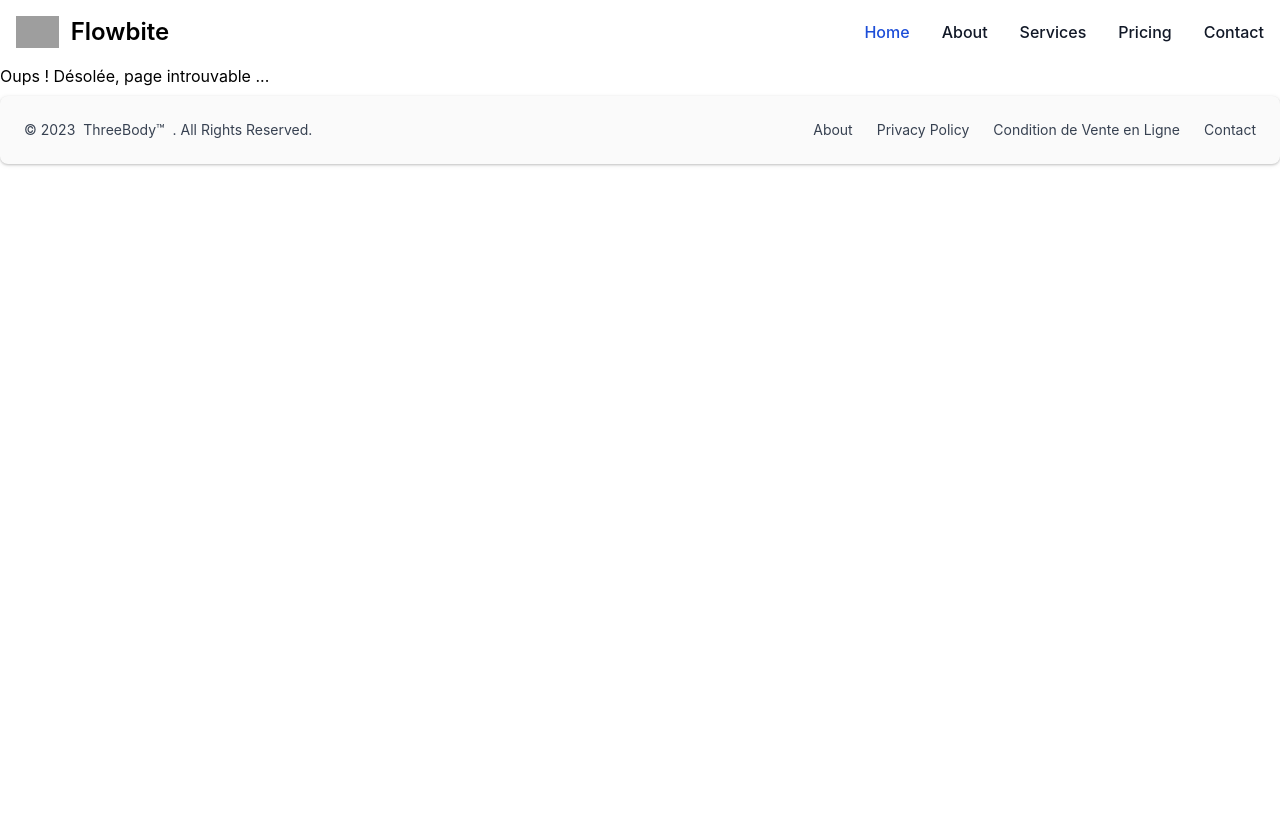
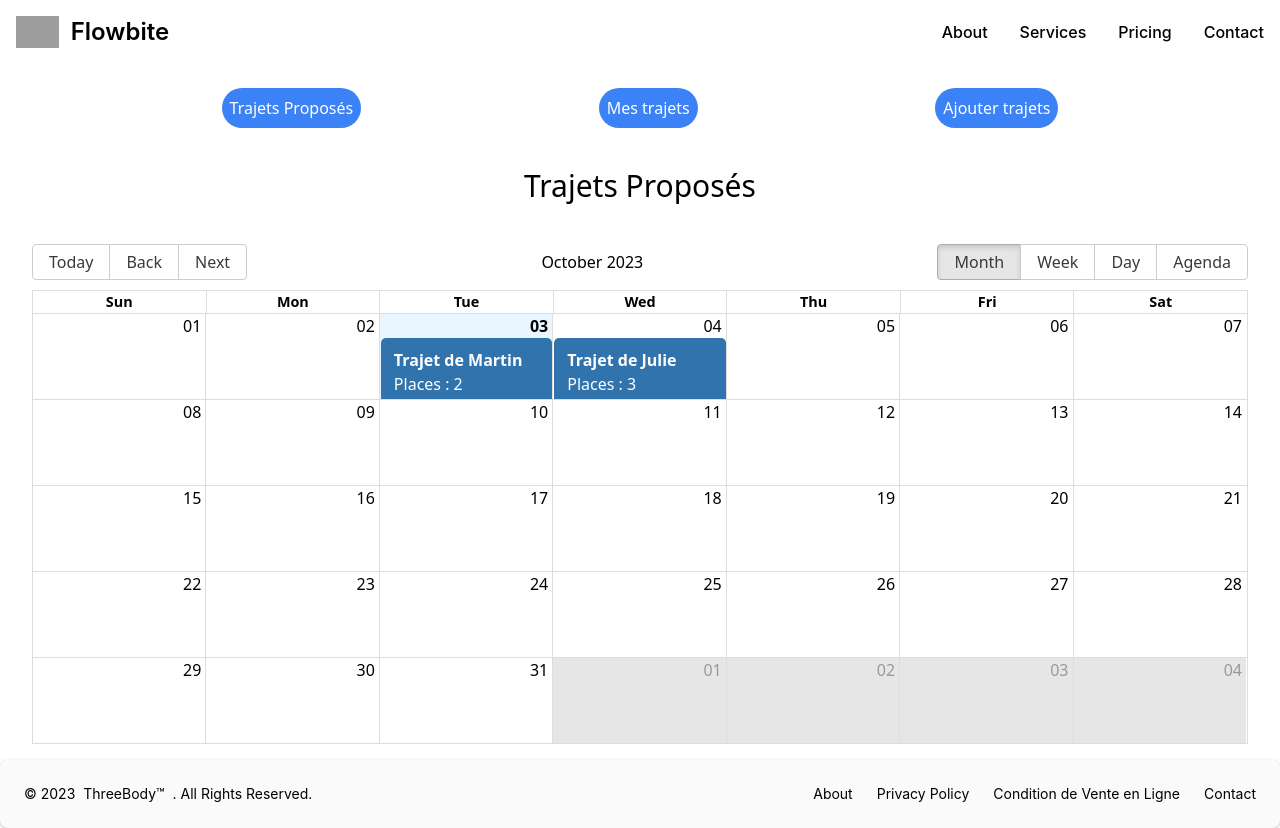
Before and after one commit to Chao-Ma5566/WorkshopEPSI, a React (Create React App) app in the folder Desktop/Workshop/front/: page /co-voiturage in a window 1280 px wide. Before the commit the page ends 800 px from the top, so only its background shows below. Built offline with nearby package versions, Linux system fonts and the light colour scheme; grey boxes are pictures that could not be loaded.

Commit message:
calendrier

```diff
--- a/Desktop/Workshop/front/output.css
+++ b/Desktop/Workshop/front/output.css
@@ -16,7 +16,7 @@
   /* 2 */
   border-style: solid;
   /* 2 */
-  border-color: #e5e7eb;
+  border-color: currentColor;
   /* 2 */
 }
 
@@ -596,9 +596,42 @@ video {
   border-width: 0;
 }
 
+.fixed {
+  position: fixed;
+}
+
+.absolute {
+  position: absolute;
+}
+
+.relative {
+  position: relative;
+}
+
+.inset-0 {
+  inset: 0px;
+}
+
+.right-2 {
+  right: 0.5rem;
+}
+
+.top-2 {
+  top: 0.5rem;
+}
+
+.z-50 {
+  z-index: 50;
+}
+
 .mx-2 {
   margin-left: 0.5rem;
   margin-right: 0.5rem;
+}
+
+.mx-8 {
+  margin-left: 2rem;
+  margin-right: 2rem;
 }
 
 .mx-auto {
@@ -606,8 +639,29 @@ video {
   margin-right: auto;
 }
 
+.my-10 {
+  margin-top: 2.5rem;
+  margin-bottom: 2.5rem;
+}
+
+.mb-2 {
+  margin-bottom: 0.5rem;
+}
+
+.mb-4 {
+  margin-bottom: 1rem;
+}
+
 .mr-3 {
   margin-right: 0.75rem;
+}
+
+.mr-4 {
+  margin-right: 1rem;
+}
+
+.mt-10 {
+  margin-top: 2.5rem;
 }
 
 .mt-2 {
@@ -620,6 +674,10 @@ video {
 
 .mt-4 {
   margin-top: 1rem;
+}
+
+.mt-6 {
+  margin-top: 1.5rem;
 }
 
 .block {
@@ -650,6 +708,10 @@ video {
   height: 2rem;
 }
 
+.w-1\/2 {
+  width: 50%;
+}
+
 .w-10 {
   width: 2.5rem;
 }
@@ -664,6 +726,14 @@ video {
 
 .max-w-screen-xl {
   max-width: 1280px;
+}
+
+.cursor-pointer {
+  cursor: pointer;
+}
+
+.flex-row {
+  flex-direction: row;
 }
 
 .flex-col {
@@ -686,6 +756,10 @@ video {
   justify-content: space-between;
 }
 
+.justify-evenly {
+  justify-content: space-evenly;
+}
+
 .self-center {
   align-self: center;
 }
@@ -698,6 +772,10 @@ video {
   border-radius: 0.25rem;
 }
 
+.rounded-full {
+  border-radius: 9999px;
+}
+
 .rounded-lg {
   border-radius: 0.5rem;
 }
@@ -706,24 +784,14 @@ video {
   border-width: 1px;
 }
 
-.border-gray-100 {
-  --tw-border-opacity: 1;
-  border-color: rgb(243 244 246 / var(--tw-border-opacity));
+.bg-black {
+  --tw-bg-opacity: 1;
+  background-color: rgb(0 0 0 / var(--tw-bg-opacity));
 }
 
-.border-gray-200 {
-  --tw-border-opacity: 1;
-  border-color: rgb(229 231 235 / var(--tw-border-opacity));
-}
-
-.bg-blue-700 {
+.bg-bleu-500 {
   --tw-bg-opacity: 1;
-  background-color: rgb(29 78 216 / var(--tw-bg-opacity));
-}
-
-.bg-gray-50 {
-  --tw-bg-opacity: 1;
-  background-color: rgb(249 250 251 / var(--tw-bg-opacity));
+  background-color: rgb(59 130 246 / var(--tw-bg-opacity));
 }
 
 .bg-neutral-50 {
@@ -757,9 +825,22 @@ video {
   padding-right: 1rem;
 }
 
+.text-center {
+  text-align: center;
+}
+
+.font-satoshi {
+  font-family: 'Satoshi', sans;
+}
+
 .text-2xl {
   font-size: 1.5rem;
   line-height: 2rem;
+}
+
+.text-3xl {
+  font-size: 1.875rem;
+  line-height: 2.25rem;
 }
 
 .text-sm {
@@ -775,24 +856,13 @@ video {
   font-weight: 600;
 }
 
-.text-gray-500 {
-  --tw-text-opacity: 1;
-  color: rgb(107 114 128 / var(--tw-text-opacity));
-}
-
-.text-gray-700 {
-  --tw-text-opacity: 1;
-  color: rgb(55 65 81 / var(--tw-text-opacity));
-}
-
-.text-gray-900 {
-  --tw-text-opacity: 1;
-  color: rgb(17 24 39 / var(--tw-text-opacity));
-}
-
 .text-white {
   --tw-text-opacity: 1;
   color: rgb(255 255 255 / var(--tw-text-opacity));
+}
+
+.opacity-50 {
+  opacity: 0.5;
 }
 
 .shadow {
@@ -821,9 +891,14 @@ code {
     monospace;
 }
 
-.hover\:bg-gray-100:hover {
+.modal-bg {
+  background-color: rgba(0, 0, 0, 0.5);
+  /* Couleur de fond sombre semi-transparente */
+}
+
+.hover\:bg-yellow:hover {
   --tw-bg-opacity: 1;
-  background-color: rgb(243 244 246 / var(--tw-bg-opacity));
+  background-color: rgb(225 170 18 / var(--tw-bg-opacity));
 }
 
 .hover\:underline:hover {
@@ -841,50 +916,15 @@ code {
   box-shadow: var(--tw-ring-offset-shadow), var(--tw-ring-shadow), var(--tw-shadow, 0 0 #0000);
 }
 
-.focus\:ring-gray-200:focus {
-  --tw-ring-opacity: 1;
-  --tw-ring-color: rgb(229 231 235 / var(--tw-ring-opacity));
-}
-
 @media (prefers-color-scheme: dark) {
-  .dark\:border-gray-700 {
-    --tw-border-opacity: 1;
-    border-color: rgb(55 65 81 / var(--tw-border-opacity));
-  }
-
-  .dark\:bg-gray-800 {
-    --tw-bg-opacity: 1;
-    background-color: rgb(31 41 55 / var(--tw-bg-opacity));
-  }
-
-  .dark\:bg-gray-900 {
-    --tw-bg-opacity: 1;
-    background-color: rgb(17 24 39 / var(--tw-bg-opacity));
-  }
-
-  .dark\:text-gray-400 {
-    --tw-text-opacity: 1;
-    color: rgb(156 163 175 / var(--tw-text-opacity));
-  }
-
   .dark\:text-white {
     --tw-text-opacity: 1;
     color: rgb(255 255 255 / var(--tw-text-opacity));
   }
 
-  .dark\:hover\:bg-gray-700:hover {
-    --tw-bg-opacity: 1;
-    background-color: rgb(55 65 81 / var(--tw-bg-opacity));
-  }
-
   .dark\:hover\:text-white:hover {
     --tw-text-opacity: 1;
     color: rgb(255 255 255 / var(--tw-text-opacity));
-  }
-
-  .dark\:focus\:ring-gray-600:focus {
-    --tw-ring-opacity: 1;
-    --tw-ring-color: rgb(75 85 99 / var(--tw-ring-opacity));
   }
 }
 
@@ -945,10 +985,6 @@ code {
     border-width: 0px;
   }
 
-  .md\:bg-transparent {
-    background-color: transparent;
-  }
-
   .md\:bg-white {
     --tw-bg-opacity: 1;
     background-color: rgb(255 255 255 / var(--tw-bg-opacity));
@@ -961,39 +997,4 @@ code {
   .md\:p-6 {
     padding: 1.5rem;
   }
-
-  .md\:text-blue-700 {
-    --tw-text-opacity: 1;
-    color: rgb(29 78 216 / var(--tw-text-opacity));
-  }
-
-  .md\:hover\:bg-transparent:hover {
-    background-color: transparent;
-  }
-
-  .md\:hover\:text-blue-700:hover {
-    --tw-text-opacity: 1;
-    color: rgb(29 78 216 / var(--tw-text-opacity));
-  }
-
-  @media (prefers-color-scheme: dark) {
-    .md\:dark\:bg-gray-900 {
-      --tw-bg-opacity: 1;
-      background-color: rgb(17 24 39 / var(--tw-bg-opacity));
-    }
-
-    .md\:dark\:text-blue-500 {
-      --tw-text-opacity: 1;
-      color: rgb(59 130 246 / var(--tw-text-opacity));
-    }
-
-    .md\:dark\:hover\:bg-transparent:hover {
-      background-color: transparent;
-    }
-
-    .md\:dark\:hover\:text-blue-500:hover {
-      --tw-text-opacity: 1;
-      color: rgb(59 130 246 / var(--tw-text-opacity));
-    }
-  }
 }
--- /dev/null
+++ b/Desktop/Workshop/front/src/components/CoVoiturage.jsx
@@ -0,0 +1,132 @@
+import 'react-big-calendar/lib/css/react-big-calendar.css';
+
+import { Calendar, momentLocalizer } from 'react-big-calendar'
+
+import { NavLink } from "react-router-dom"
+import moment from 'moment'
+import { useState } from 'react'
+
+const CoVoiturage = () => {
+    const localizer = momentLocalizer(moment)
+    const [showModal, setShowModal] = useState(false);
+    const [selectedEvent, setSelectedEvent] = useState(null);
+
+    const myEventsList = [
+        {
+          start: moment().toDate(), // Date et heure de début de l'événement (actuelle)
+          end: moment().add(2, 'hours').toDate(), // Date et heure de fin de l'événement (2 heures plus tard)
+          title: 'Trajet de Martin', // Titre de l'événement
+          placesDispo: 2,
+          adresse: "18 rue les grandchildren, 44200"
+        },
+        {
+          start: moment().add(1, 'day').toDate(), // Date et heure de début de l'événement (demain)
+          end: moment().add(1, 'day').add(3, 'hours').toDate(), // Date et heure de fin de l'événement (demain, 2 heures plus tard)
+          title: 'Trajet de Julie', // Titre de l'événement
+          placesDispo: 3,
+          adresse: "18 bd grande biesse, 44200"
+        },
+        {
+          start: moment().add(1, 'day').add(5, 'hours').toDate(), // Date et heure de début de l'événement (demain)
+          end: moment().add(1, 'day').add(7, 'hours').toDate(), // Date et heure de fin de l'événement (demain, 2 heures plus tard)
+          title: 'Trajet de Quentin', // Titre de l'événement
+          placesDispo: 3,
+          adresse: "10 rue les grandchildren, 44200"
+        },
+        // Ajoutez d'autres événements selon vos besoins
+      ];
+    //   const myEventsList = [
+    //     {
+    //       start: moment('2023-10-05T14:30:00Z').toDate(),
+    //       end: moment('2023-10-05T16:30:00Z').toDate(),
+    //       title: 'Trajet 1',
+    //       placesDispo: 2,
+    //     },
+    //     {
+    //       start: moment('2023-10-06T10:00:00Z').toDate(),
+    //       end: moment('2023-10-06T12:00:00Z').toDate(),
+    //       title: 'Trajet 2',
+    //       placesDispo: 3,
+    //     },
+    //     // Ajoutez d'autres événements selon vos besoins
+    //   ];
+      const EventComponent = ({ event }) => (
+        <div className="bg-blue-200 text-white p-2 rounded-lg">
+          <strong>{event.title}</strong>
+          <p>Places : {event.placesDispo}</p>
+          <p className="hidden">Adresse de départ : {event.adresse}</p>
+        </div>
+      );
+
+      const handleEventClick = (event, e) => {
+        e.preventDefault();
+        setSelectedEvent(event);
+        setShowModal(true);
+      };
+
+      const closeModal = () => {
+        setShowModal(false);
+        setSelectedEvent(null);
+      };
+
+    return(
+        <div className="font-satoshi">
+            <section className="flex flex-row justify-evenly w-full text-white mt-6">
+                <NavLink className="flex flex-col items-center mr-4 bg-bleu-500 rounded-full h-10 p-2 hover:bg-yellow" to="/co-voiturage" title="Trajets Proposés">
+                    Trajets Proposés
+                </NavLink>
+                <NavLink className="flex flex-col items-center mr-4 bg-bleu-500 rounded-full h-10 p-2 hover:bg-yellow" to="/home" title="Mes trajets">
+                    Mes trajets
+                </NavLink>
+                <NavLink className="flex flex-col items-center bg-bleu-500 rounded-full h-10 p-2 hover:bg-yellow" to="/home" title="Ajouter trajets">
+                    Ajouter trajets
+                </NavLink>
+            </section>
+            <h1 className="text-center my-10 text-3xl">Trajets Proposés</h1>
+            <div className="mx-8 mb-4">
+                <Calendar
+                localizer={localizer}
+                events={myEventsList}
+                startAccessor="start"
+                endAccessor="end"
+                style={{ height: 500 }}
+                onSelectEvent={handleEventClick}
+                components={{
+                    event: EventComponent,
+                }}
+                />
+            </div>
+            {showModal && (
+                <div className="fixed inset-0 z-50 flex items-center justify-center text-center">
+                    <div className="modal-bg fixed inset-0 bg-black opacity-50"></div>
+                    <div className="modal-container bg-white w-1/2 rounded-lg p-4 relative">
+                    <span className="modal-close text-gray-500 hover:text-gray-700 absolute top-2 right-2 p-2 cursor-pointer" onClick={closeModal}>
+                        &times;
+                    </span>
+                    {selectedEvent && (
+                        <div>
+                            <h2 className="text-2xl font-semibold mb-4">{selectedEvent.title}</h2>
+                            <p className="mb-2">Date : {selectedEvent.start.toDateString()}</p>
+                            <p className="mb-2">Heure de début : {selectedEvent.start.toLocaleTimeString()}</p>
+                            <p className="mb-2">Heure de fin : {selectedEvent.end.toLocaleTimeString()}</p>
+                            <p className="mb-2">Adresse de départ: {selectedEvent.adresse}</p>
+                            <p className="mb-2">Place disponible: {selectedEvent.placesDispo}</p>
+                            <div>
+                            <NavLink className="flex flex-col items-center bg-bleu-500 rounded-full text-white h-10 p-2 hover:bg-yellow" to="/home" title="Réserver ce trajet">
+                                Réserver
+                            </NavLink>
+                            <NavLink className="flex flex-col items-center bg-bleu-500 rounded-full text-white h-10 p-2 hover:bg-yellow" to="/home" title="Réserver ce trajet">
+                                Message
+                            </NavLink>
+                            </div>
+                        </div>
+                    )}
+                    </div>
+                </div>
+                )}
+        </div>
+        )
+
+}
+
+export default CoVoiturage
--- a/Desktop/Workshop/front/src/components/Header.jsx
+++ b/Desktop/Workshop/front/src/components/Header.jsx
@@ -1,9 +1,6 @@
 import NavBar from "./Navbar"
-import { useContext } from "react"
-import { StoreContext } from "../tools/context.js"
 
 const Header = () => {
-    const [state, dispatch] = useContext(StoreContext)
 
     return(
         <header>
--- a/Desktop/Workshop/front/src/index.css
+++ b/Desktop/Workshop/front/src/index.css
@@ -15,3 +15,7 @@ code {
   font-family: source-code-pro, Menlo, Monaco, Consolas, 'Courier New',
     monospace;
 }
+
+.modal-bg {
+  background-color: rgba(0, 0, 0, 0.5); /* Couleur de fond sombre semi-transparente */
+}
--- a/Desktop/Workshop/front/src/tools/routes.js
+++ b/Desktop/Workshop/front/src/tools/routes.js
@@ -1,9 +1,11 @@
+import CoVoiturage from "../components/CoVoiturage.jsx"
 import Error404 from '../components/Error404.jsx'
 import Home from "../components/Home.jsx"
 
 const routes = [
     {path:"/home", component:<Home />},
-
+    {path:"/co-voiturage", component:<CoVoiturage />},
+    // {path:"/addTrajet", component:<AddTrajet />},
     {path:"/*", component:<Error404 />}
 
 ]
```
Also changed, not shown: Desktop/Workshop/front/src/tools/context.js (deleted, +0 -14 lines), Desktop/Workshop/front/tailwind.config.js (+23 -0 lines).
